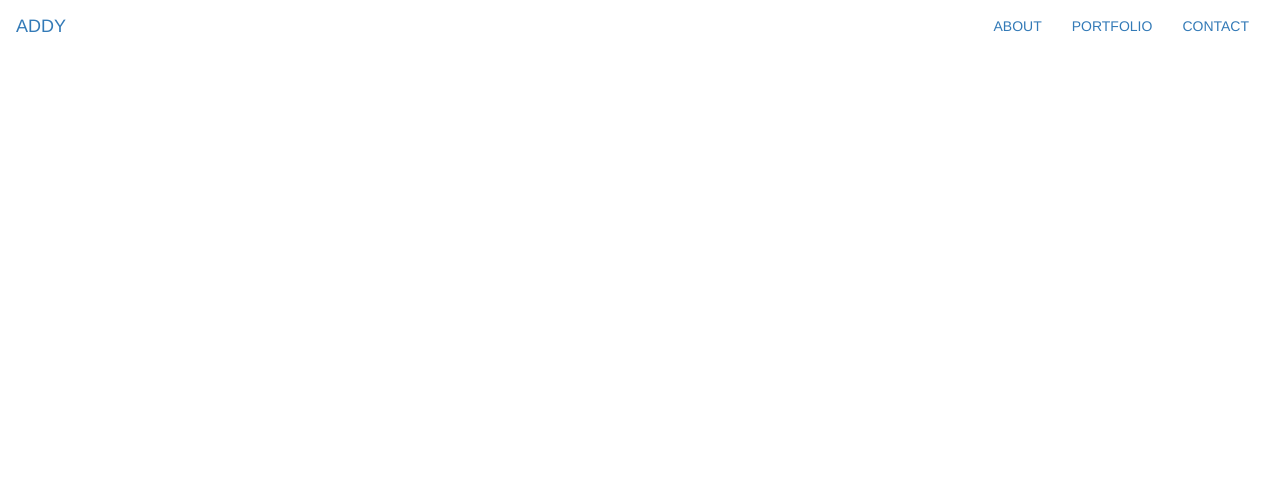
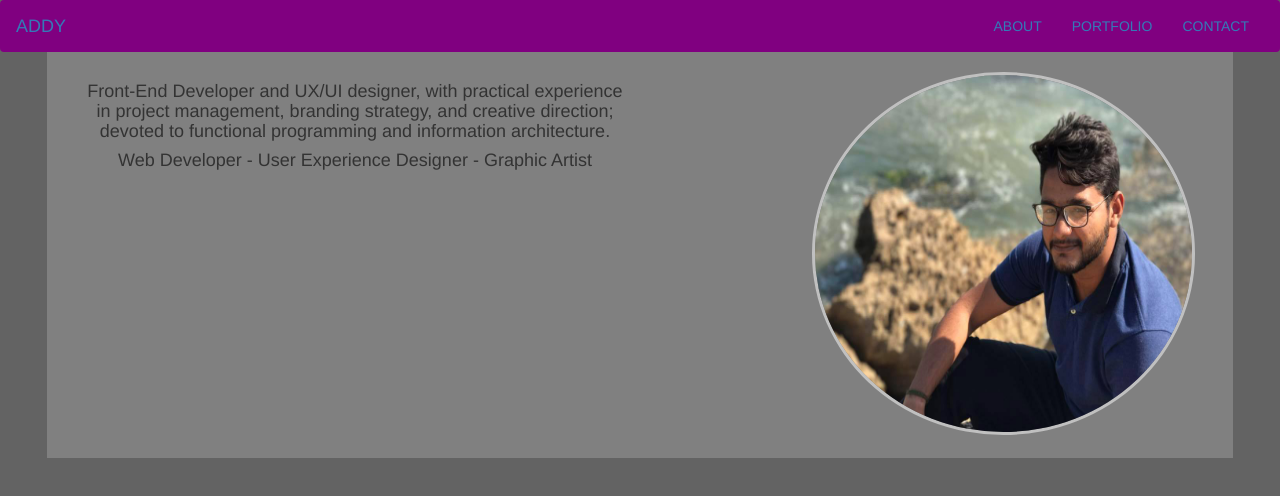
Before and after one commit to alid02/portfolio, a plain HTML site: page index.html in a window 1280 px wide. Drawn offline with nearby package versions, Linux system fonts and the light colour scheme.

Commit message:
New added column

```diff
--- a/css/main.css
+++ b/css/main.css
@@ -1,6 +1,26 @@
-/*.neva-color{
+.page-color{
+    background-color: rgba(90, 90, 90, 0.94);
+}
+.neva-color{
     background-color: purple;
 }
-.word-color{
-    color: silver;
+/*.word-color{
+    color: black;
 }*/
+.row{
+    background-color: grey;
+    padding: 2%;
+    margin: -2%;
+}
+
+.thick-green-border {
+    border-color: silver;
+    border-width: 3px;
+    border-style: solid;
+    border-radius: 51%;
+  }
+
+.smaller-image {
+    width: 71%;
+    height: 363px;
+  }
--- a/index.html
+++ b/index.html
@@ -9,24 +9,36 @@
   <script src="https://ajax.googleapis.com/ajax/libs/jquery/3.2.1/jquery.min.js"></script>
   <script src="https://maxcdn.bootstrapcdn.com/bootstrap/3.3.7/js/bootstrap.min.js"></script>
 </head>
-<body>
+<body class="page-color">
 
 <nav class="navbar navbar neva-color">
-    <div class="container-fluid">
-        <div class="navbar-header">
+    <div class="container-fluid ">
+        <div class="navbar-header ">
           <a class="navbar-brand" href="#">ADDY</a>
         </div>
-        <ul class="nav navbar-nav pull-right">
-          <li class="active"><a href="#">ABOUT</a></li>
-          <li><a href="#">PORTFOLIO</a></li>
-          <li><a href="#">CONTACT</a></li>
-        </ul>
+            <ul class="nav navbar-nav pull-right">
+                <li class="active"><a href="#">ABOUT</a>
+                </li>
+                <li><a href="#">PORTFOLIO</a>
+                </li>
+                <li><a href="#">CONTACT</a>
+                </li>
+            </ul>
     </div>
 </nav>
 
-<div class="container">
-
-</div>
+    <div class="container">
+        <div class="row">
+            <div class="col-md-6 "  align="center">
+                <h4>Front-End Developer and UX/UI designer, with practical experience in project management, branding strategy, and creative direction; devoted to functional programming and information architecture.
+                <h4>Web Developer - User Experience Designer - Graphic Artist</h4>
+                </h4>
+            </div>
+            <div class="col-md-6 ">
+                <img class="smaller-image thick-green-border pull-right"  src="./images/alid.jpg" alt="my photo">
+            </div>
+        </div>
+    </div>
 
 </body>
 </html>
```
Also changed, not shown: images/alid.jpg (added).
